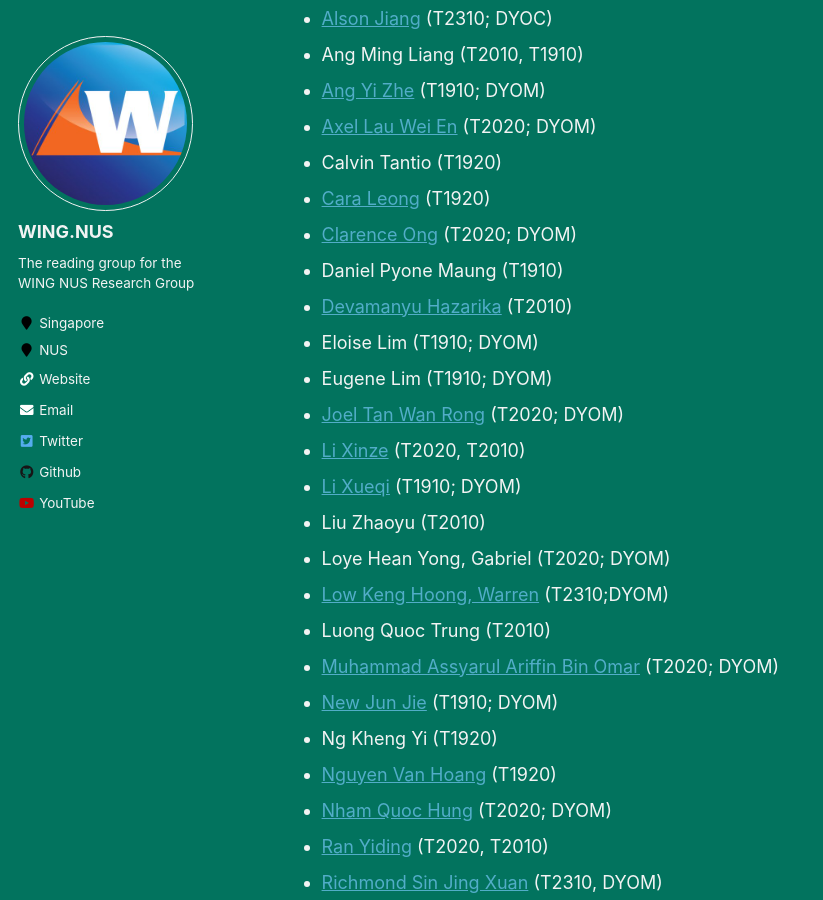
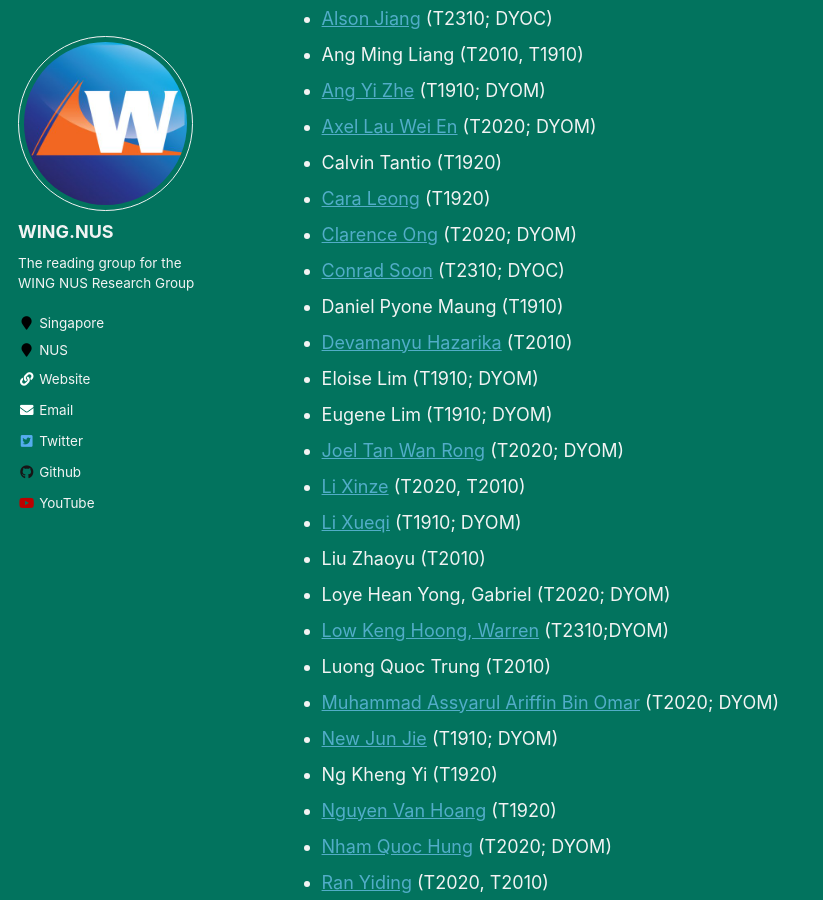
Before and after one commit to WING-NUS/cs6101, a Jekyll site: the page built from _pages/people.md, in a window 1280 px wide and 900 px high, scrolled down 2827 px. Shown: the whole window, without its empty margins (0-823 px from the left). Built offline with Jekyll 4.4.1, drawn with Linux system fonts in a browser that asks for light colours.

Commit message:
Added Conrad into people.md

```diff
--- a/_pages/people.md
+++ b/_pages/people.md
@@ -86,6 +86,7 @@ WING and NUS Postgraduate Students:
 * Calvin Tantio (T1920)
 * [Cara Leong](https://craa.co/) (T1920)
 * [Clarence Ong](https://www.linkedin.com/in/clarenceong97/?originalSubdomain=sg) (T2020; DYOM)
+* [Conrad Soon](https://conradsoon.me) (T2310; DYOC)
 * Daniel Pyone Maung (T1910)
 * [Devamanyu Hazarika](https://devamanyu.com/) (T2010)
 * Eloise Lim (T1910; DYOM)
```
